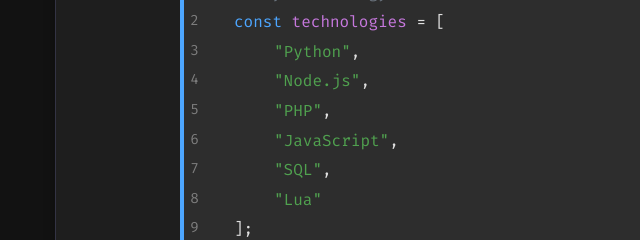
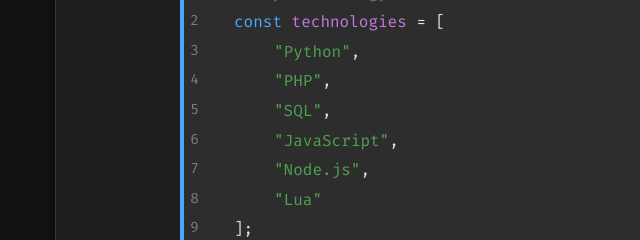
Before and after one commit to LexKreyn/portfolio, a plain HTML site: page index.html in a window 1280 px wide. Shown: the part 356-596 px from the top of the page, 255-895 px from the left. Drawn offline with Linux system fonts and the light colour scheme.

Commit message:
Update index.html

```diff
--- a/index.html
+++ b/index.html
@@ -16,6 +16,7 @@
             --primary: #2c6fbb;
             --primary-dark: #1e5a9e;
             --bg: #f8f9fa;
+            --bg-primary: #393939;
             --paper: #ffffff;
             --text: #333344;
             --text-light: #6c757d;
@@ -62,7 +63,6 @@
             gap: 30px;
         }
 
-        /* Боковая панель - Файловый эксплорер */
         .sidebar {
             width: 260px;
             flex-shrink: 0;
@@ -123,7 +123,6 @@
             color: white;
         }
 
-        /* Основной контент - Блокнот */
         .notebook {
             flex-grow: 1;
             background: var(--paper);
@@ -177,7 +176,6 @@
             to { opacity: 1; }
         }
 
-        /* ИСПРАВЛЕНИЯ ДЛЯ БЛОКОВ КОДА */
         .code-block {
             background: var(--code-bg);
             border-radius: 8px;
@@ -196,8 +194,14 @@
             display: block;
             padding: 2px 0;
             position: relative;
-            padding-left: 40px; /* Место для номеров строк */
-            text-indent: -15px; /* Выравнивание текста относительно номера */
+            padding-left: 40px;
+            text-indent: -15px;
+            transition: background 0.3s ease;
+        }
+
+        .hero .code-block .code-line:hover {
+            background-color: var(--bg-primary);
+            transition: background 0.3s ease;
         }
 
         .code-line::before {
@@ -267,7 +271,6 @@
             width: 100%;
         }
 
-        /* Главная страница */
         .hero {
             text-align: center;
             max-width: 700px;
@@ -307,7 +310,6 @@
             50% { opacity: 0; }
         }
 
-        /* Проекты */
         .project-grid {
             display: grid;
             grid-template-columns: repeat(auto-fill, minmax(500px, 1fr));
@@ -353,7 +355,6 @@
             border-bottom-color: transparent;
         }
 
-        /* Контакты */
         .contact-form {
             max-width: 500px;
             margin: 0 auto;
@@ -402,7 +403,6 @@
             background: var(--primary-dark);
         }
 
-        /* Терминал */
         .terminal {
             background: var(--terminal-bg);
             color: #d4d4d4;
@@ -603,10 +603,10 @@
             var line_n = 3;
             var stackElements = [
                 'Python',
+                'PHP',
+                'SQL',
+                'JavaScript',
                 'Node.js',
-                'PHP',
-                'JavaScript',
-                'SQL',
                 'Lua'
             ];
             Array.from(stackElements).forEach((stackElem, stackID) => {
```
